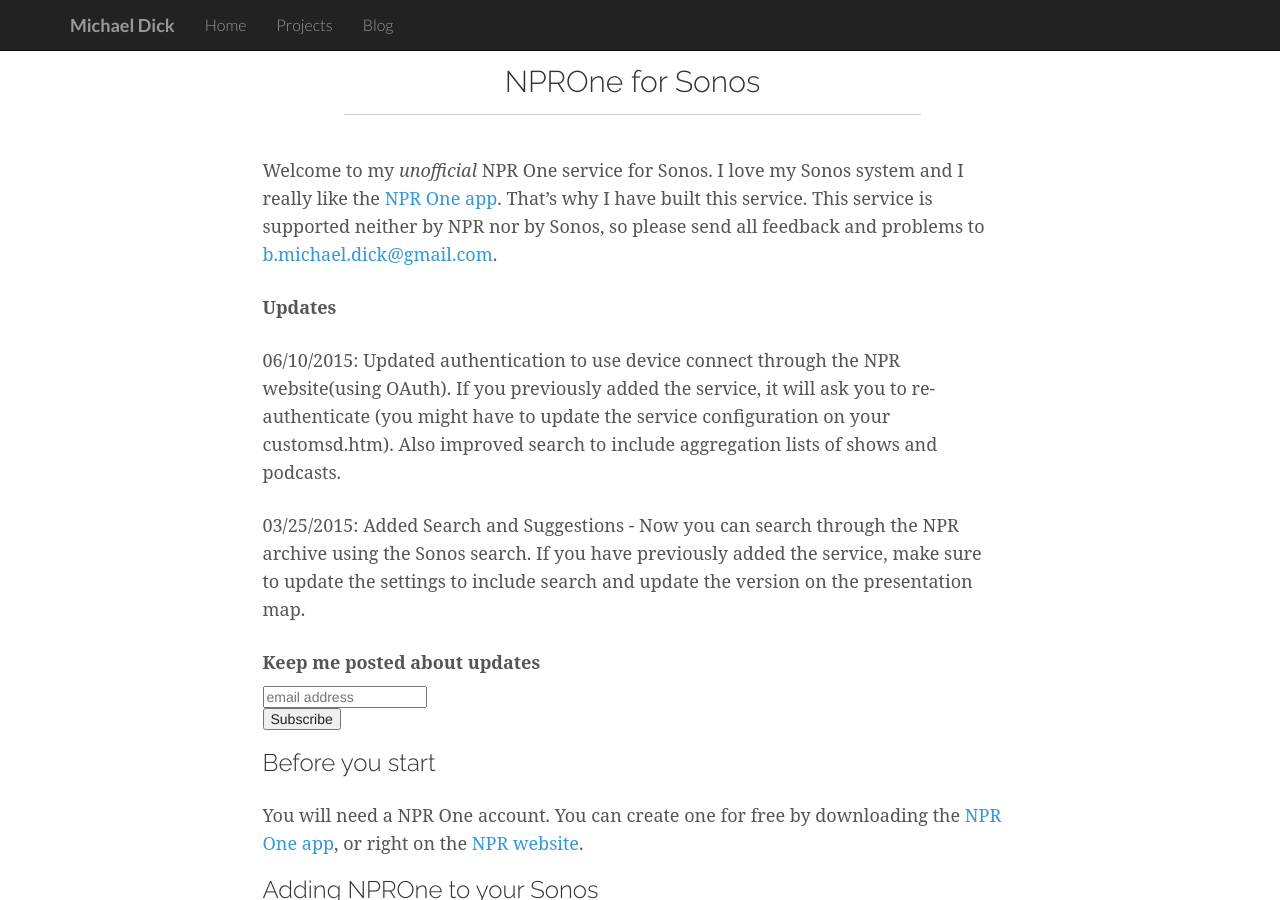
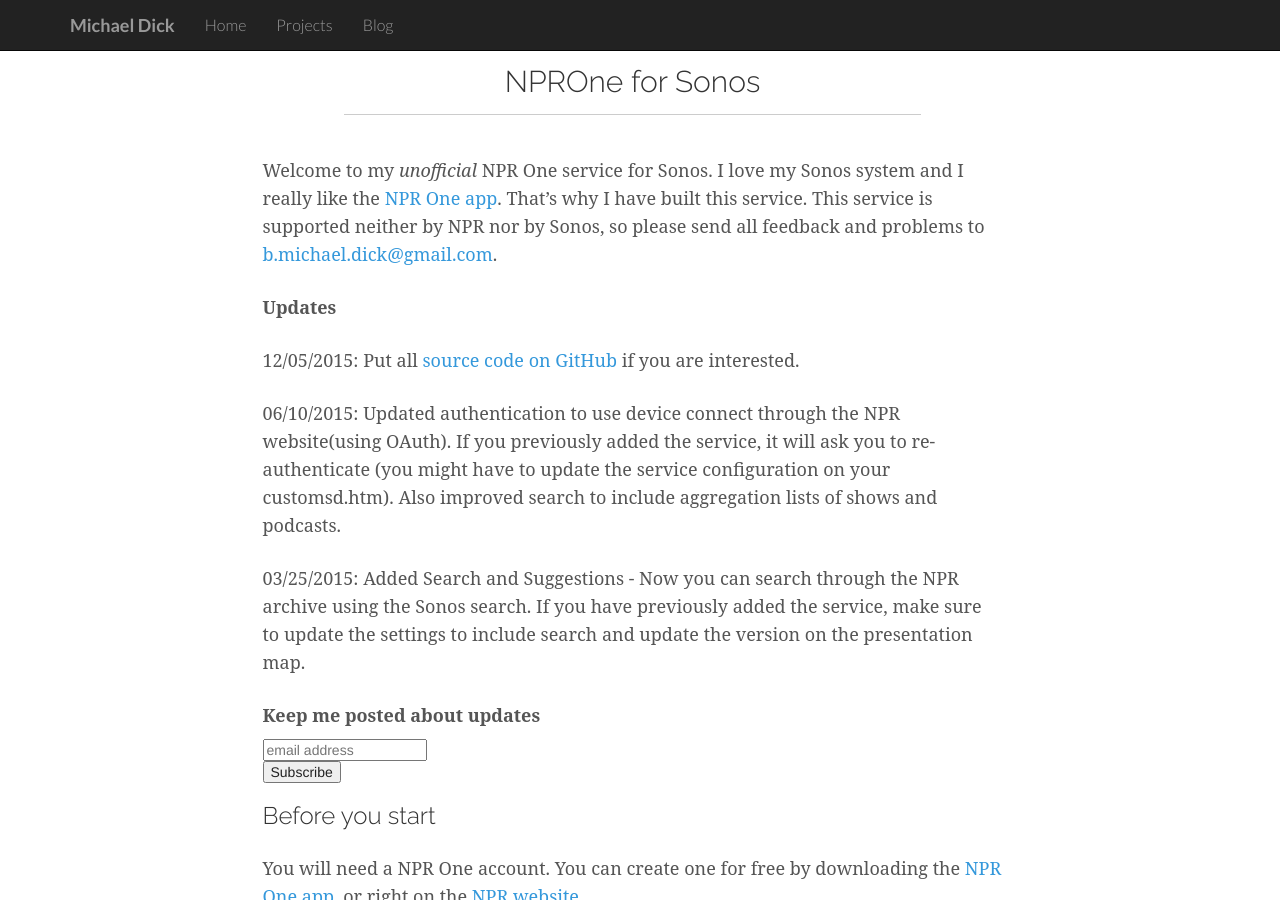
Before and after one commit to bertique/bertique.github.io, a Jekyll site: the page built from sonosnpr.md, in a window 1280 px wide and 900 px high. Built offline with Jekyll 4.4.1, drawn with Linux system fonts in a browser that asks for light colours; comment, search, counter and statistics services are not loaded.

Commit message:
Adding note about source

```diff
--- a/sonosnpr.md
+++ b/sonosnpr.md
@@ -12,6 +12,8 @@
 Welcome to my *unofficial* NPR One service for Sonos. I love my Sonos system and I really like the [NPR One app](http://www.npr.org/about/products/npr-one/). That's why I have built this service. This service is supported neither by NPR nor by Sonos, so please send all feedback and problems to [b.michael.dick@gmail.com](mailto:b.michael.dick@gmail.com).
 
 **Updates**
+
+12/05/2015: Put all [source code on GitHub](https://github.com/bertique/SonosNPROneServer) if you are interested.
 
 06/10/2015: Updated authentication to use device connect through the NPR website(using OAuth). If you previously added the service, it will ask you to re-authenticate (you might have to update the service configuration on your customsd.htm). Also improved search to include aggregation lists of shows and podcasts.
 
```
